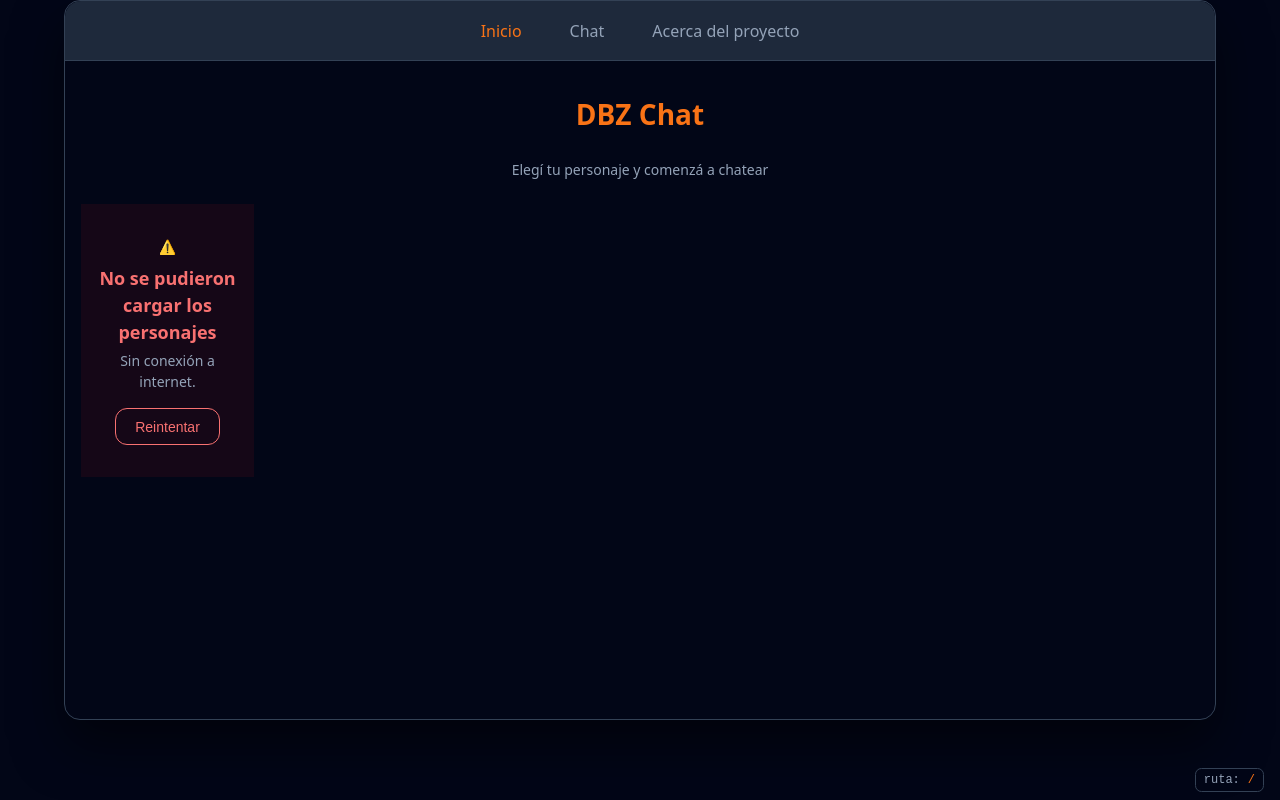
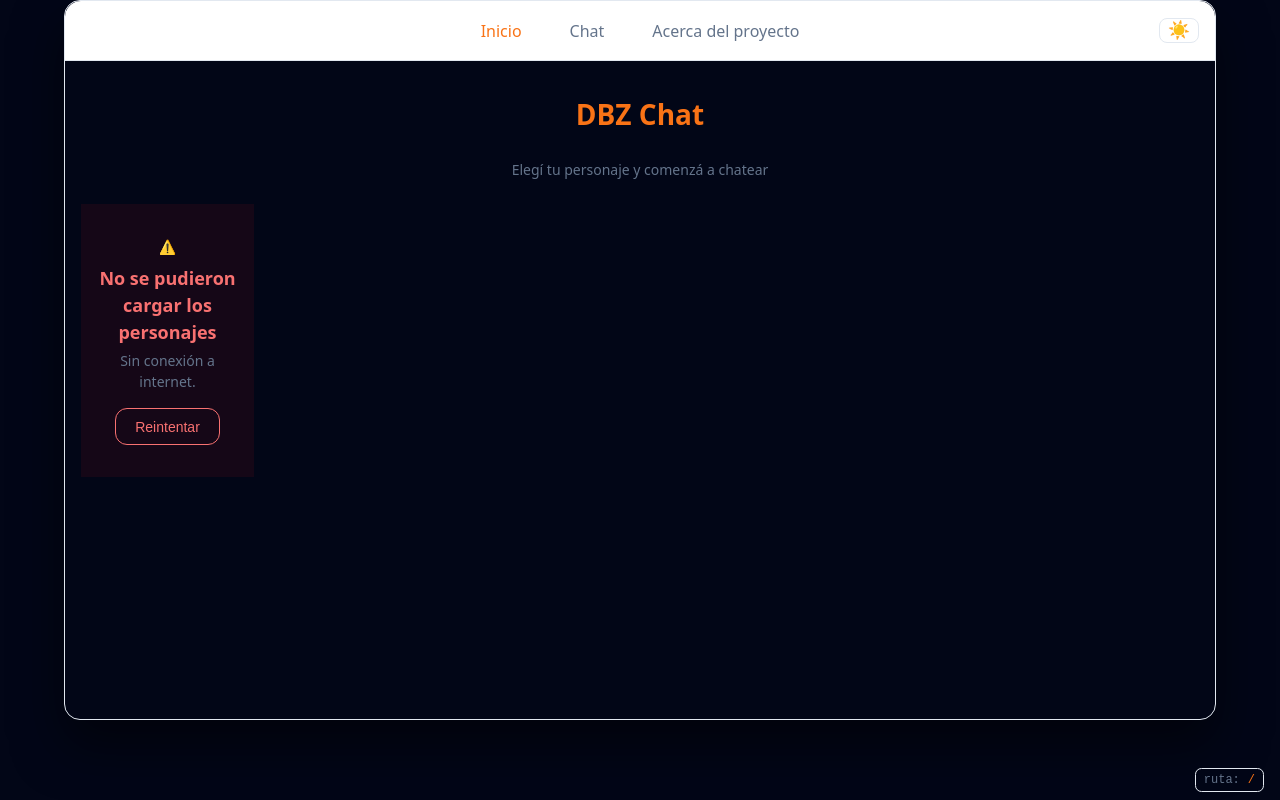
Before and after one commit to WilliamSCoral/chat-dbz, a website with bundled scripts: page index.html in a window 1280 px wide. Built offline with nearby package versions, Linux system fonts and the light colour scheme; no server answers.

Commit message:
agregando extracredit dark/light mode

```diff
--- a/index.html
+++ b/index.html
@@ -14,6 +14,7 @@
       <a class="navbar__link" href="/">Inicio</a>
       <a class="navbar__link" href="/chat">Chat</a>
       <a class="navbar__link" href="/acerca-del-proyecto">Acerca del proyecto</a>
+      <button class="theme-toggle" id="theme-toggle" aria-label="Cambiar tema">🌙</button>
     </nav>
 
     <div id="view-home" class="view">
--- a/src/api.js
+++ b/src/api.js
@@ -1,5 +1,19 @@
-export async function fetchJson(url, options = {}) {
-  const response = await fetch(url, options);
-  if (!response.ok) throw new Error(`HTTP ${response.status}`);
-  return response.json();
+export async function fetchJson(url, options = {}, timeoutMs = 5000) {
+  const controller = new AbortController();
+  const timeoutId = setTimeout(() => controller.abort(), timeoutMs);
+
+  try {
+    const response = await fetch(url, { ...options, signal: controller.signal });
+    clearTimeout(timeoutId);
+    if (!response.ok) throw new Error(`HTTP ${response.status}`);
+    return response.json();
+  } catch (error) {
+    clearTimeout(timeoutId);
+    if (error.name === 'AbortError') {
+      const timeoutError = new Error('La solicitud tardó demasiado.');
+      timeoutError.code = 'TIMEOUT';
+      throw timeoutError;
+    }
+    throw error;
+  }
 }
--- a/src/chat/mockFetch.js
+++ b/src/chat/mockFetch.js
@@ -48,10 +48,8 @@
 
 export async function mockFetch(payload) {
   await new Promise(resolve => setTimeout(resolve, 1200));
-
   const name = getCharacterName(payload.system);
   const text = getRandomResponse(name);
-
   return {
     content: [{ type: 'text', text }],
     usage: { input_tokens: 80, output_tokens: 40 },
--- a/src/main.js
+++ b/src/main.js
@@ -1,6 +1,8 @@
 import { router } from './router.js';
 import { setupLinkInterception } from './navigation.js';
+import { initTheme } from './theme.js';
 
+initTheme();
 setupLinkInterception();
 window.addEventListener('popstate', router);
 router();
--- a/src/services/aiService.js
+++ b/src/services/aiService.js
@@ -60,9 +60,9 @@
 
 export function normalizeAIResponse(raw) {
   const blocks = Array.isArray(raw?.content) ? raw.content : [];
-  const text = blocks
+  return blocks
     .filter(b => b && b.type === 'text' && typeof b.text === 'string')
     .map(b => b.text)
-    .join('');
-  return text.trim();
+    .join('')
+    .trim();
 }
--- a/src/services/dbzApi.js
+++ b/src/services/dbzApi.js
@@ -2,7 +2,6 @@
 import { toCharacterProfile } from '../transform/character.js';
 
 const DBZ_API = 'https://dragonball-api.com/api';
-
 const SELECTED = ['Goku', 'Vegeta', 'Gohan', 'Freezer', 'Bulma', 'Majin'];
 
 function buildCharactersUrl({ limit = 58 } = {}) {
--- /dev/null
+++ b/src/theme.js
@@ -0,0 +1,36 @@
+const STORAGE_KEY = 'dbz-theme';
+const DARK = 'dark';
+const LIGHT = 'light';
+
+function applyTheme(theme) {
+  const html = document.documentElement;
+  const btn = document.getElementById('theme-toggle');
+
+  if (theme === LIGHT) {
+    html.setAttribute('data-theme', LIGHT);
+    if (btn) btn.textContent = '☀️';
+  } else {
+    html.removeAttribute('data-theme');
+    if (btn) btn.textContent = '🌙';
+  }
+}
+
+function getSavedTheme() {
+  const saved = localStorage.getItem(STORAGE_KEY);
+  if (saved) return saved;
+  return window.matchMedia('(prefers-color-scheme: light)').matches ? LIGHT : DARK;
+}
+
+export function initTheme() {
+  applyTheme(getSavedTheme());
+
+  const btn = document.getElementById('theme-toggle');
+  if (!btn) return;
+
+  btn.addEventListener('click', () => {
+    const isLight = document.documentElement.getAttribute('data-theme') === LIGHT;
+    const next = isLight ? DARK : LIGHT;
+    localStorage.setItem(STORAGE_KEY, next);
+    applyTheme(next);
+  });
+}
--- a/src/utils.js
+++ b/src/utils.js
@@ -1,5 +1,6 @@
 export function getUserMessage(error) {
   if (error.code === 'NO_RESULTS') return 'No se encontraron personajes.';
+  if (error.code === 'TIMEOUT') return 'La solicitud tardó demasiado. Intentá de nuevo.';
   if (error.status === 429) return `Demasiados mensajes. Esperá ${error.retryAfterSeconds ?? 5} segundos.`;
   if (error.message?.includes('HTTP 404')) return 'Recurso no encontrado (404).';
   if (error.message?.includes('HTTP 5')) return 'Error en el servidor. Intentá de nuevo.';
@@ -9,14 +10,11 @@
 
 export function showView(viewId, activePath) {
   document.querySelectorAll('.view').forEach(v => v.classList.remove('view--active'));
-
   const target = document.getElementById(viewId);
   if (target) target.classList.add('view--active');
-
   document.querySelectorAll('.navbar__link').forEach(link => {
     link.classList.toggle('active', link.getAttribute('href') === activePath);
   });
-
   const routeDisplay = document.getElementById('route-display');
   if (routeDisplay) routeDisplay.textContent = window.location.pathname;
 }
--- a/src/views/chat.js
+++ b/src/views/chat.js
@@ -39,6 +39,7 @@
   const form = document.querySelector('.chatComposer');
   const newForm = form.cloneNode(true);
   form.replaceWith(newForm);
+
   const debouncedSubmit = debounce(handleSubmit, 300);
   newForm.addEventListener('submit', (e) => {
     e.preventDefault();
@@ -72,7 +73,6 @@
     const responseText = normalizeAIResponse(raw);
     const updatedHistory = appendAssistantMessage(newHistory, responseText);
     const updatedMessages = [...uiMessages, { role: 'character', content: responseText }];
-
     const { characterHistories } = getState();
     setState({
       status: 'success',
--- a/styles.css
+++ b/styles.css
@@ -24,6 +24,17 @@
   --space-xl: 2rem;
   --navbar-height:    56px;
   --header-height:    64px;
+}
+
+/* ── TEMA CLARO ── */
+/* Cuando el <html> tiene data-theme="light", estas variables sobreescriben las del :root */
+[data-theme="light"] {
+  --color-bg:         #f8fafc;
+  --color-surface:    #ffffff;
+  --color-border:     #e2e8f0;
+  --color-text:       #0f172a;
+  --color-text-muted: #64748b;
+  --color-char-msg:   #f1f5f9;
 }
 
 body {
@@ -67,6 +78,30 @@
 
 .navbar__link:hover,
 .navbar__link.active {
+  color: var(--color-primary);
+}
+
+/* Botón toggle de tema. position: absolute a la derecha del navbar */
+.navbar {
+  position: relative;
+}
+
+.theme-toggle {
+  position: absolute;
+  right: var(--space-md);
+  background: none;
+  border: 1px solid var(--color-border);
+  border-radius: 0.5rem;
+  color: var(--color-text-muted);
+  cursor: pointer;
+  font-size: 1.1rem;
+  padding: 0.2rem 0.5rem;
+  line-height: 1;
+  transition: border-color 0.2s, color 0.2s;
+}
+
+.theme-toggle:hover {
+  border-color: var(--color-primary);
   color: var(--color-primary);
 }
 
```
Also changed, not shown: api/chat.js (+3 -13 lines).
